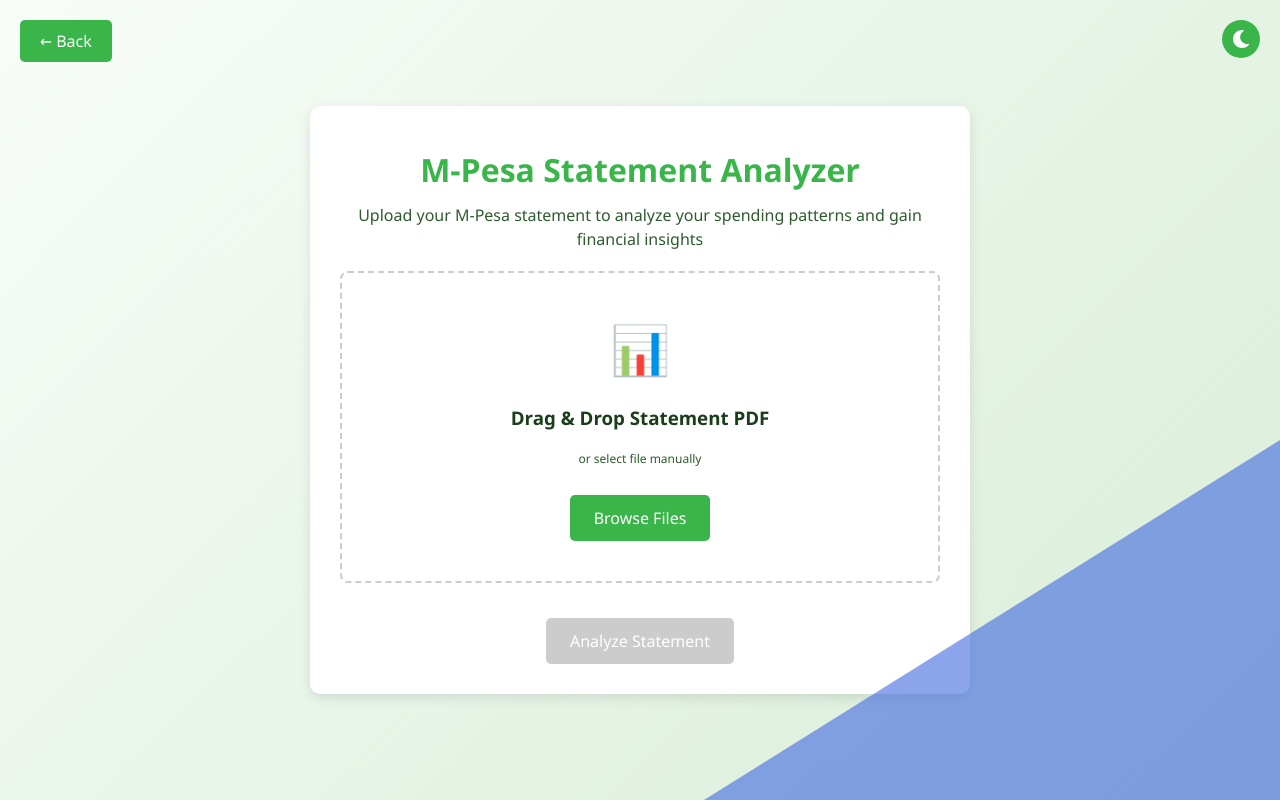
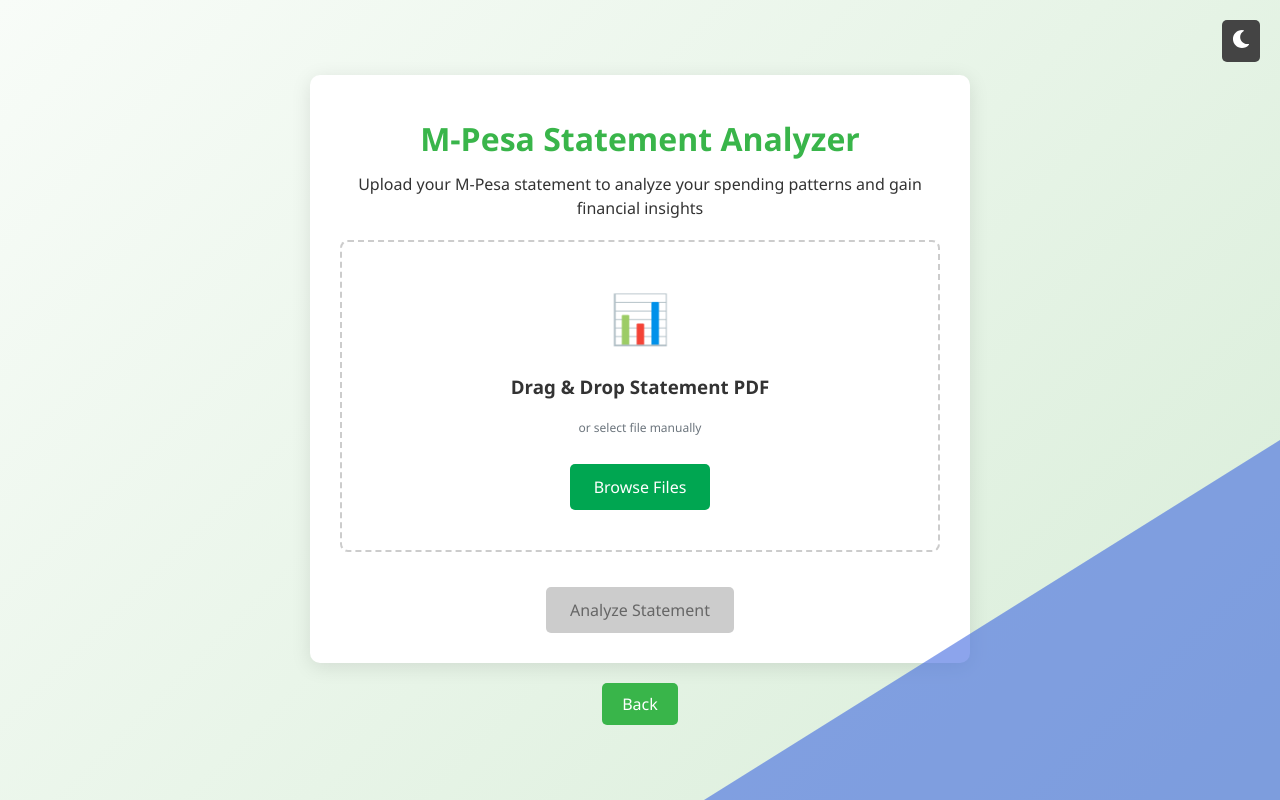
Before and after one commit to DonaldMbuvi/MpesaWrappedProject, a React (Vite) app in the folder frontend/: page /main in a window 1280 px wide. Built offline with nearby package versions, Linux system fonts and the light colour scheme.

Commit message:
for merging

```diff
--- a/frontend/src/components/mainPage.jsx
+++ b/frontend/src/components/mainPage.jsx
@@ -1,8 +1,7 @@
 import { useState, useRef, useContext, useEffect } from "react";
 import { Link, useNavigate } from "react-router-dom";
-import { FaSun, FaMoon, FaEye, FaEyeSlash, FaCheckCircle } from "react-icons/fa";
+import { FaSun, FaMoon } from "react-icons/fa";
 import { ThemeContext } from "../context/ThemeContext";
-
 const MainPage = () => {
   const { theme, toggleTheme } = useContext(ThemeContext);
   const [selectedFile, setSelectedFile] = useState(null);
@@ -17,8 +16,6 @@
   const [windowWidth, setWindowWidth] = useState(window.innerWidth);
   const fileInputRef = useRef(null);
   const navigate = useNavigate();
-  const isMobile = windowWidth < 768;
-  const isTablet = windowWidth >= 768 && windowWidth < 1024;
 
   // Facts data
   const facts = [
@@ -31,63 +28,26 @@
     "30 million+ Kenyans use M-Pesa daily for payments"
   ];
 
-  // Theme-based colors
-  const themeColors = {
-    light: {
-      backgroundGradient: "linear-gradient(135deg, #F8FCF8 0%, #D8EDD8 100%)",
-      primaryText: "#1A3E1A",
-      secondaryText: "#2D5B2D",
-      accent: "#39b54a",
-      accentHover: "#2e9e3f",
-      buttonText: "white",
-      cardBg: "#FFFFFF",
-      cardShadow: "0 4px 12px rgba(0, 0, 0, 0.1)",
-      error: "#dc3545",
-      disabled: "#cccccc",
-      dragActive: "#e8f5e9",
-      decorativeColor: "#4169E1",
-      loadingBg: "rgba(255, 255, 255, 0.95)",
-      factCardBg: "rgb(207, 255, 230)",
-      progressCircle: "#00A651",
-      progressBg: "#e0e0e0"
-    },
-    dark: {
-      backgroundGradient: "linear-gradient(135deg, #0a1f0a 0%, #152415 100%)",
-      primaryText: "#E0F2E0",
-      secondaryText: "#B8D8B8",
-      accent: "#3cb54a",
-      accentHover: "#32a042",
-      buttonText: "white",
-      cardBg: "#1a2e1a",
-      cardShadow: "0 4px 12px rgba(0, 0, 0, 0.3)",
-      error: "#e57373",
-      disabled: "#555555",
-      dragActive: "#2d5b2d",
-      decorativeColor: "#3a5bc7",
-      loadingBg: "rgba(0, 0, 0, 0.9)",
-      factCardBg: "rgb(30, 70, 50)",
-      progressCircle: "#3cb54a",
-      progressBg: "#333333"
-    }
-  };
-
-  const currentTheme = themeColors[theme];
-
   // Window resize listener
   useEffect(() => {
-    const handleResize = () => setWindowWidth(window.innerWidth);
+    const handleResize = () => {
+      setWindowWidth(window.innerWidth);
+    };
+
     window.addEventListener('resize', handleResize);
-    return () => window.removeEventListener('resize', handleResize);
+    return () => {
+      window.removeEventListener('resize', handleResize);
+    };
   }, []);
 
-  // Generate user ID function
+  // Generate user ID function from your code
   const generateUserId = (fileName, fileSize, pin = '') => {
     const combinedString = `${fileName}-${fileSize}-${pin}`;
     let hash = 0;
     for (let i = 0; i < combinedString.length; i++) {
       const char = combinedString.charCodeAt(i);
       hash = (hash << 5) - hash + char;
-      hash = hash & hash;
+      hash = hash & hash; // Convert to 32bit integer
     }
     const timestamp = Date.now();
     const user_id = (`${Math.abs(hash)}-${timestamp}`);
@@ -117,11 +77,15 @@
     e.preventDefault();
     e.stopPropagation();
     setIsDragging(false);
-    handleFiles(e.dataTransfer.files);
+    const files = e.dataTransfer.files;
+    handleFiles(files);
   };
 
   // File handling
-  const handleFileInput = (e) => handleFiles(e.target.files);
+  const handleFileInput = (e) => {
+    const files = e.target.files;
+    handleFiles(files);
+  };
 
   const handleFiles = (files) => {
     if (files.length > 1) {
@@ -153,13 +117,19 @@
     return parseFloat((bytes / Math.pow(k, i)).toFixed(2)) + " " + sizes[i];
   };
 
-  const triggerFileInput = () => fileInputRef.current.click();
+  const triggerFileInput = () => {
+    fileInputRef.current.click();
+  };
 
-  const handlePinChange = (e) => setPin(e.target.value);
+  const handlePinChange = (e) => {
+    setPin(e.target.value);
+  };
 
-  const togglePinVisibility = () => setShowPin(!showPin);
+  const togglePinVisibility = () => {
+    setShowPin(!showPin);
+  };
 
-  // Analysis functions
+  // Analysis functions from your code
   const handleAnalyze = async () => {
     if (!selectedFile) {
       setErrorMessage("Please select a file first");
@@ -252,9 +222,10 @@
     setStatusMessage(message);
   };
 
-  // Responsive styles
+  // Responsive styles based on window width
   const getResponsiveStyles = () => {
-
+    const isMobile = windowWidth < 768;
+    const isTablet = windowWidth >= 768 && windowWidth < 1024;
 
     return {
       wrapper: {
@@ -269,47 +240,41 @@
         boxSizing: "border-box",
         overflow: "hidden",
         fontFamily: "'Segoe UI', Tahoma, Geneva, Verdana, sans-serif",
-        background: currentTheme.backgroundGradient,
-        color: currentTheme.primaryText,
-        transition: "all 0.3s ease-in-out",
+        backgroundColor: "#f5f7fa",
+        color: "#333",
+        background: "linear-gradient(135deg, #F8FCF8 0%, #D8EDD8 100%)",
+
       },
       container: {
-        backgroundColor: currentTheme.cardBg,
+        backgroundColor: "white",
         borderRadius: "10px",
-        boxShadow: currentTheme.cardShadow,
+        boxShadow: "0 4px 20px rgba(0, 0, 0, 0.1)",
         width: isMobile ? "95%" : isTablet ? "85%" : "90%",
         maxWidth: "600px",
         padding: isMobile ? "15px" : "30px",
         textAlign: "center",
         marginBottom: "0",
-        transition: "all 0.3s ease-in-out",
       },
       title: {
-        color: currentTheme.accent,
+        color: '#39b54a',
         fontSize: isMobile ? "1.5rem" : "2rem",
         margin: isMobile ? "0.5rem 0" : "1rem 0",
       },
       description: {
         fontSize: isMobile ? "0.9rem" : "1rem",
         marginBottom: isMobile ? "0.5rem" : "1rem",
-        color: currentTheme.secondaryText,
       },
       backButton: {
-        position: "absolute",
-        top: "20px",
-        left: "20px",
         padding: isMobile ? "8px 16px" : "10px 20px",
         fontSize: isMobile ? "14px" : "16px",
         cursor: "pointer",
-        backgroundColor: currentTheme.accent,
-        color: currentTheme.buttonText,
+        backgroundColor: "#39b54a",
+        color: "white",
         border: "none",
         borderRadius: "5px",
         transition: "all 0.3s ease-in-out",
+        marginTop: "20px",
         zIndex: 10,
-        display: "flex",
-        alignItems: "center",
-        gap: "8px",
       },
       toggleButton: {
         position: "absolute",
@@ -318,54 +283,52 @@
         padding: "10px",
         fontSize: "14px",
         border: "none",
-        borderRadius: "50%",
-        background: currentTheme.accent,
-        color: currentTheme.buttonText,
+        borderRadius: "5px",
+        background: "#444",
+        color: "#fff",
         cursor: "pointer",
         zIndex: 10,
-        display: "flex",
-        alignItems: "center",
-        justifyContent: "center",
       },
       uploadContainer: {
-        border: `2px dashed ${isDragging ? currentTheme.accent : "#ccc"}`,
+        border: "2px dashed #ccc",
         borderRadius: "8px",
         padding: isMobile ? "20px 10px" : "40px 20px",
         margin: "20px 0",
         transition: "all 0.3s",
         cursor: "pointer",
         position: "relative",
-        backgroundColor: isDragging ? currentTheme.dragActive : currentTheme.cardBg,
+        backgroundColor: isDragging ? "#e8f5e9" : "white",
+        borderColor: isDragging ? "#00a651" : "#ccc",
       },
       uploadIcon: {
         fontSize: isMobile ? "36px" : "48px",
-        color: currentTheme.accent,
+        color: "#00a651",
         marginBottom: "15px",
       },
       fileInput: {
         display: "none",
       },
       browseButton: {
-        backgroundColor: currentTheme.accent,
-        color: currentTheme.buttonText,
+        backgroundColor: "#00a651",
+        color: "white",
         border: "none",
         padding: isMobile ? "10px 20px" : "12px 24px",
         borderRadius: "5px",
         cursor: "pointer",
         fontSize: isMobile ? "14px" : "16px",
         fontWeight: "500",
-        transition: "all 0.3s",
+        transition: "background-color 0.3s",
         marginTop: "15px",
       },
       analyzeButton: {
-        backgroundColor: selectedFile ? currentTheme.accent : currentTheme.disabled,
-        color: currentTheme.buttonText,
+        backgroundColor: selectedFile ? "#00a651" : "#cccccc",
+        color: selectedFile ? "white" : "#666666",
         border: "none",
         padding: isMobile ? "10px 20px" : "12px 24px",
         borderRadius: "5px",
         fontSize: isMobile ? "14px" : "16px",
         fontWeight: "500",
-        transition: "all 0.3s",
+        transition: "background-color 0.3s",
         marginTop: "15px",
         cursor: selectedFile ? "pointer" : "not-allowed",
         width: isMobile ? "100%" : "auto",
@@ -373,7 +336,7 @@
       fileInfo: {
         marginTop: "15px",
         fontSize: isMobile ? "12px" : "14px",
-        color: currentTheme.secondaryText,
+        color: "#666",
       },
       pinContainer: {
         width: "100%",
@@ -384,7 +347,7 @@
       pinLabel: {
         display: "block",
         marginBottom: "0.5rem",
-        color: currentTheme.secondaryText,
+        color: "#666",
         fontSize: isMobile ? "0.8rem" : "0.9rem",
       },
       pinInputWrapper: {
@@ -395,12 +358,10 @@
         width: "100%",
         padding: isMobile ? "0.6rem" : "0.8rem",
         paddingRight: "3rem",
-        border: `1px solid ${currentTheme.secondaryText}`,
+        border: "1px solid #ddd",
         borderRadius: "0.5rem",
         fontSize: isMobile ? "0.9rem" : "1rem",
         boxSizing: "border-box",
-        backgroundColor: currentTheme.cardBg,
-        color: currentTheme.primaryText,
       },
       showPinButton: {
         position: "absolute",
@@ -411,16 +372,15 @@
         border: "none",
         cursor: "pointer",
         fontSize: isMobile ? "1rem" : "1.2rem",
-        color: currentTheme.secondaryText,
       },
       errorMessage: {
-        color: currentTheme.error,
+        color: "#dc3545",
         marginTop: "1rem",
         fontSize: isMobile ? "0.8rem" : "0.9rem",
       },
       supportedFormats: {
         fontSize: isMobile ? "10px" : "12px",
-        color: currentTheme.secondaryText,
+        color: "#6c757d",
         marginTop: "10px",
       },
       loadingScreen: {
@@ -429,7 +389,7 @@
         left: 0,
         width: "100%",
         height: "100%",
-        backgroundColor: currentTheme.loadingBg,
+        backgroundColor: "rgba(255, 255, 255, 0.95)",
         display: "flex",
         flexDirection: "column",
         justifyContent: "center",
@@ -451,43 +411,41 @@
         transform: "translate(-50%, -50%)",
         fontSize: isMobile ? "22px" : "28px",
         fontWeight: "700",
-        color: currentTheme.accent,
+        color: "#00A651",
       },
       statusMessage: {
         marginTop: "1rem",
         fontWeight: "500",
-        color: currentTheme.primaryText,
+        color: "#333",
         fontSize: isMobile ? "0.9rem" : "1rem",
         textAlign: "center",
       },
       factCard: {
-        backgroundColor: currentTheme.factCardBg,
+        backgroundColor: "rgb(207, 255, 230)",
         borderRadius: "1rem",
         padding: isMobile ? "1rem" : "1.5rem",
         maxWidth: isMobile ? "90%" : "500px",
         textAlign: "center",
-        borderLeft: `4px solid ${currentTheme.accent}`,
-        boxShadow: currentTheme.cardShadow,
+        borderLeft: "4px solid #00A651",
+        boxShadow: "0 4px 8px rgba(0,0,0,0.1)",
       },
       factTitle: {
         fontWeight: "700",
         marginBottom: "0.5rem",
-        color: currentTheme.accent,
+        color: "#00A651",
         fontSize: isMobile ? "0.9rem" : "1rem",
       },
       factContent: {
         fontSize: isMobile ? "0.9rem" : "1.1rem",
         lineHeight: "1.6",
-        color: currentTheme.primaryText,
+        color: "#333",
       },
       fileName: {
         fontSize: isMobile ? "1rem" : "1.2rem",
         wordBreak: "break-word",
-        color: currentTheme.primaryText,
       },
       fileSize: {
         fontSize: isMobile ? "0.8rem" : "0.9rem",
-        color: currentTheme.secondaryText,
       },
       decorativeTriangle: {
         position: 'absolute',
@@ -496,7 +454,7 @@
         width: "45%",
         height: "45%",
         zIndex: "1",
-        opacity: "0.6",
+        opacity:"0.6",
       }
     };
   };
@@ -505,28 +463,11 @@
 
   return (
     <div style={styles.wrapper}>
-      {/* Back button */}
-      <Link to="/landing" style={{ textDecoration: "none" }}>
-        <button
-          style={styles.backButton}
-          onMouseEnter={(e) => {
-            e.target.style.backgroundColor = currentTheme.accentHover;
-            e.target.style.transform = "scale(1.05)";
-          }}
-          onMouseLeave={(e) => {
-            e.target.style.backgroundColor = currentTheme.accent;
-            e.target.style.transform = "scale(1)";
-          }}
-        >
-          ← Back
-        </button>
-      </Link>
-
       {/* Theme toggle button */}
       <button
         style={styles.toggleButton}
         onClick={toggleTheme}
-        title={theme === "light" ? "Switch to dark mode" : "Switch to light mode"}
+        title={theme === "light" ? "Turn off the light" : "Turn on the light"}
       >
         {theme === "light" ? <FaMoon size={18} /> : <FaSun size={18} />}
       </button>
@@ -546,9 +487,7 @@
         >
           {selectedFile ? (
             <>
-              <div style={styles.uploadIcon}>
-                <FaCheckCircle size={isMobile ? 36 : 48} />
-              </div>
+              <div style={styles.uploadIcon}>✅</div>
               <h3 style={styles.fileName}>{selectedFile.name}</h3>
               <p style={styles.fileSize}>{formatFileSize(selectedFile.size)}</p>
             </>
@@ -561,17 +500,13 @@
           )}
           <input
             type="file"
+            id="fileInput"
             style={styles.fileInput}
             accept=".pdf"
             onChange={handleFileInput}
             ref={fileInputRef}
           />
-          <button
-            style={styles.browseButton}
-            onClick={triggerFileInput}
-            onMouseEnter={(e) => e.target.style.backgroundColor = currentTheme.accentHover}
-            onMouseLeave={(e) => e.target.style.backgroundColor = currentTheme.accent}
-          >
+          <button style={styles.browseButton} onClick={triggerFileInput}>
             Browse Files
           </button>
         </div>
@@ -596,7 +531,7 @@
                 onClick={togglePinVisibility}
                 title={showPin ? "Hide PIN" : "Show PIN"}
               >
-                {showPin ? <FaEyeSlash /> : <FaEye />}
+                {showPin ? "🙈" : "👁️"}
               </button>
             </div>
           </div>
@@ -610,25 +545,38 @@
           style={styles.analyzeButton}
           disabled={!selectedFile}
           onClick={handleAnalyze}
-          onMouseEnter={(e) => selectedFile && (e.target.style.backgroundColor = currentTheme.accentHover)}
-          onMouseLeave={(e) => selectedFile && (e.target.style.backgroundColor = currentTheme.accent)}
         >
           Analyze Statement
         </button>
       </div>
-
+      {/* Back button */}
+      <Link to="/landing">
+        <button
+          style={styles.backButton}
+          onMouseEnter={(e) => {
+            e.target.style.backgroundColor = "#39b54c";
+            e.target.style.transform = "scale(1.05)";
+          }}
+          onMouseLeave={(e) => {
+            e.target.style.backgroundColor = "#39b54a";
+            e.target.style.transform = "scale(1)";
+          }}
+        >
+          Back
+        </button>
+      </Link>
       {isLoading && (
         <div style={styles.loadingScreen}>
           <h2 style={styles.title}>Analyzing your M-Pesa statement...</h2>
 
           <div style={styles.progressContainer}>
             <svg width="100%" height="100%" viewBox="0 0 100 100">
-              <circle cx="50" cy="50" r="45" stroke={currentTheme.progressBg} strokeWidth="6" fill="transparent"/>
+              <circle cx="50" cy="50" r="45" stroke="#e0e0e0" strokeWidth="6" fill="transparent"/>
               <circle
                 cx="50"
                 cy="50"
                 r="45"
-                stroke={currentTheme.progressCircle}
+                stroke="#00A651"
                 strokeWidth="6"
                 fill="transparent"
                 strokeDasharray={2 * Math.PI * 45}
@@ -647,15 +595,13 @@
           </div>
         </div>
       )}
-
       <svg
         style={styles.decorativeTriangle}
         viewBox="0 0 100 100"
         preserveAspectRatio="none"
       >
-        <polygon
-          points="0,100 100,0 100,100"
-          fill={currentTheme.decorativeColor}
+        <polygon points="0,100 100,0 100,100"
+        fill= "#4169E1"
         />
       </svg>
     </div>
```
